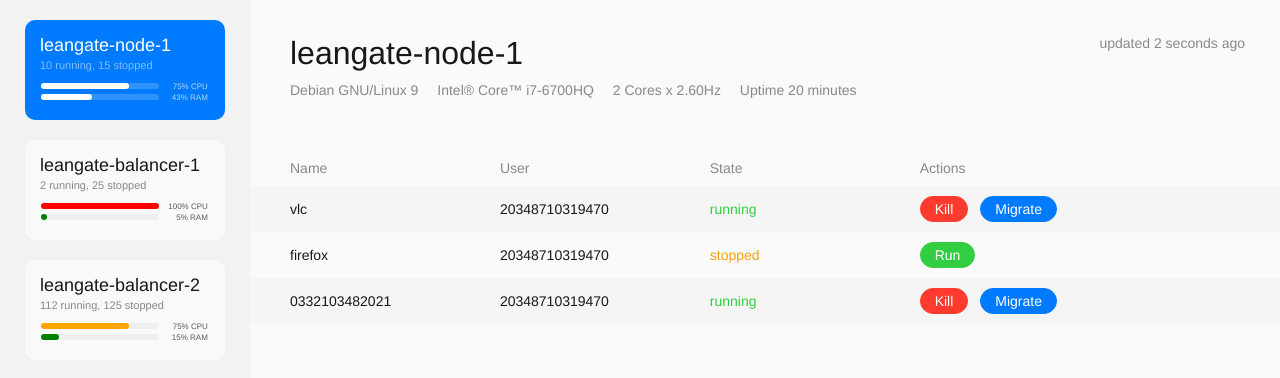
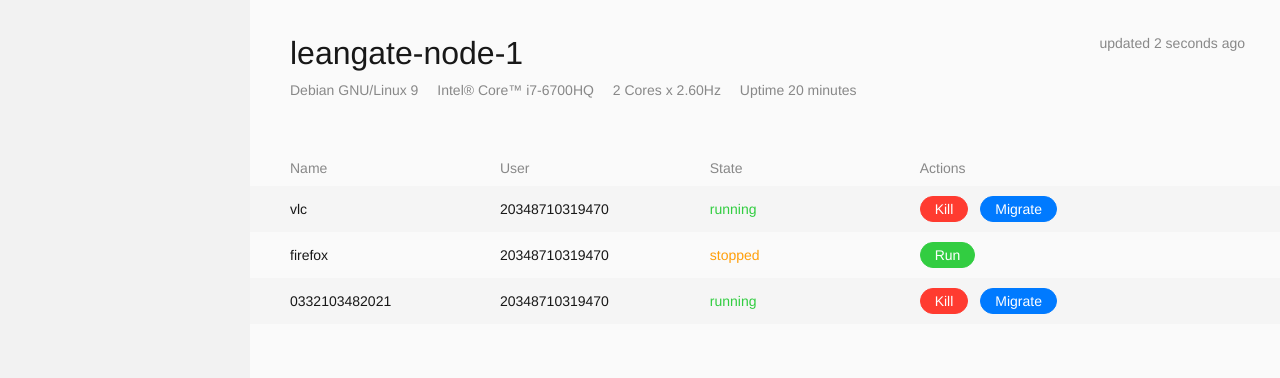
Before and after one commit to leangate/monitor-app, a plain HTML site: page index.html in a window 1280 px wide. Drawn offline with Linux system fonts and the light colour scheme.

Commit message:
No old content

```diff
--- a/index.html
+++ b/index.html
@@ -10,56 +10,7 @@
 
 <body>
 
-  <div class="sidebar" id="sidebar">
-    <div class="element selected">
-      <div class="name">leangate-node-1</div>
-      <div class="description">10 running, 15 stopped</div>
-      <div class="loader">
-        <div class="bar orange">
-          <div class="fill" style="width:75%;"></div>
-        </div>
-        <div class="percentage">75% CPU</div>
-      </div>
-      <div class="loader">
-        <div class="bar green">
-          <div class="fill" style="width:43%;"></div>
-        </div>
-        <div class="percentage">43% RAM</div>
-      </div>
-    </div>
-    <div class="element">
-      <div class="name">leangate-balancer-1</div>
-      <div class="description">2 running, 25 stopped</div>
-      <div class="loader">
-        <div class="bar red">
-          <div class="fill" style="width:100%;"></div>
-        </div>
-        <div class="percentage">100% CPU</div>
-      </div>
-      <div class="loader">
-        <div class="bar green">
-          <div class="fill" style="width:5%;"></div>
-        </div>
-        <div class="percentage">5% RAM</div>
-      </div>
-    </div>
-    <div class="element">
-      <div class="name">leangate-balancer-2</div>
-      <div class="description">112 running, 125 stopped</div>
-      <div class="loader">
-        <div class="bar orange">
-          <div class="fill" style="width:75%;"></div>
-        </div>
-        <div class="percentage">75% CPU</div>
-      </div>
-      <div class="loader">
-        <div class="bar green">
-          <div class="fill" style="width:15%;"></div>
-        </div>
-        <div class="percentage">15% RAM</div>
-      </div>
-    </div>
-  </div>
+  <div class="sidebar" id="sidebar"></div>
   <div class="content">
     <div class="headline">
       <div class="updated">updated 2 seconds ago</div>
```
